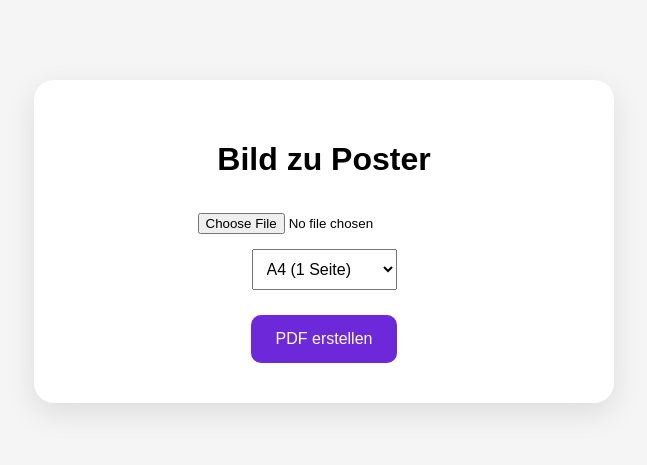
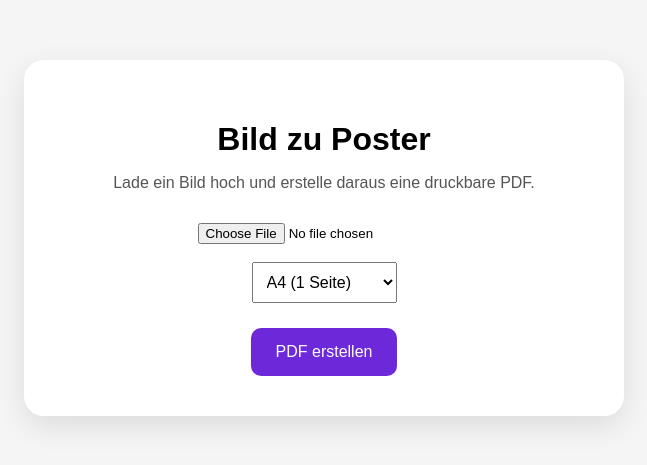
Before and after one commit to DE-Lupo/poster-tool, a Flask app: page / in a window 1280 px wide. Shown: the top 465 px of the page, without its empty margins (316-963 px from the left). Run offline with Flask 3, Linux system fonts and the light colour scheme.

Commit message:
Update index.html

```diff
--- a/templates/index.html
+++ b/templates/index.html
@@ -13,8 +13,8 @@ body {
 }
 
 .container {
-    max-width: 500px;
-    margin: 80px auto;
+    max-width: 520px;
+    margin: 60px auto;
     background: white;
     padding: 40px;
     border-radius: 20px;
@@ -22,7 +22,11 @@ body {
 }
 
 h1 {
-    margin-bottom: 20px;
+    margin-bottom: 10px;
+}
+
+p {
+    color: #555;
 }
 
 input[type="file"] {
@@ -30,7 +34,7 @@ input[type="file"] {
 }
 
 select {
-    margin-top: 15px;
+    margin-top: 18px;
     padding: 10px;
     font-size: 16px;
 }
@@ -50,6 +54,15 @@ button:hover {
     background: #5b21b6;
 }
 
+#preview {
+    display: none;
+    margin: 20px auto 0;
+    max-width: 100%;
+    max-height: 260px;
+    border-radius: 12px;
+    border: 1px solid #ddd;
+}
+
 #loading {
     display: none;
     margin-top: 20px;
@@ -57,16 +70,19 @@ button:hover {
     color: #6d28d9;
 }
 </style>
+</head>
 
-</head>
 <body>
 
 <div class="container">
     <h1>Bild zu Poster</h1>
+    <p>Lade ein Bild hoch und erstelle daraus eine druckbare PDF.</p>
 
     <form id="form" action="/create-pdf" method="post" enctype="multipart/form-data">
 
-        <input type="file" name="image" required>
+        <input id="imageInput" type="file" name="image" accept="image/*" required>
+
+        <img id="preview" alt="Bildvorschau">
 
         <br>
 
@@ -88,8 +104,31 @@ button:hover {
 </div>
 
 <script>
-document.getElementById("form").addEventListener("submit", function() {
-    document.getElementById("loading").style.display = "block";
+const imageInput = document.getElementById("imageInput");
+const preview = document.getElementById("preview");
+const form = document.getElementById("form");
+const loading = document.getElementById("loading");
+
+imageInput.addEventListener("change", function () {
+    const file = this.files[0];
+
+    if (!file) {
+        preview.style.display = "none";
+        return;
+    }
+
+    const reader = new FileReader();
+
+    reader.onload = function (event) {
+        preview.src = event.target.result;
+        preview.style.display = "block";
+    };
+
+    reader.readAsDataURL(file);
+});
+
+form.addEventListener("submit", function () {
+    loading.style.display = "block";
 });
 </script>
 
```
